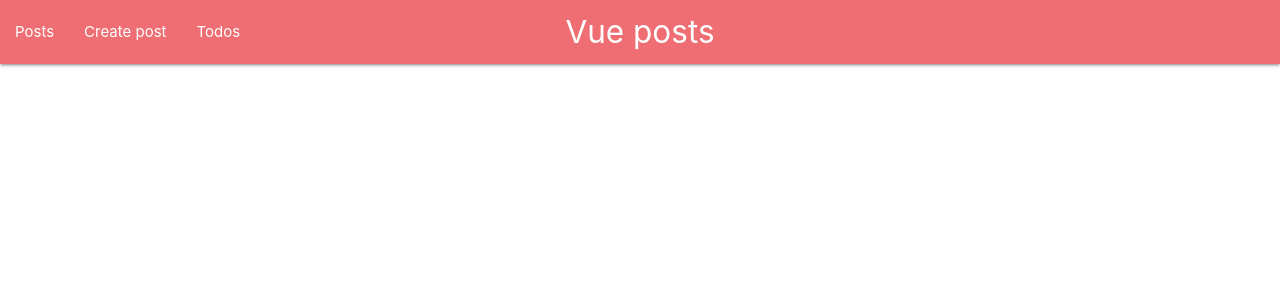
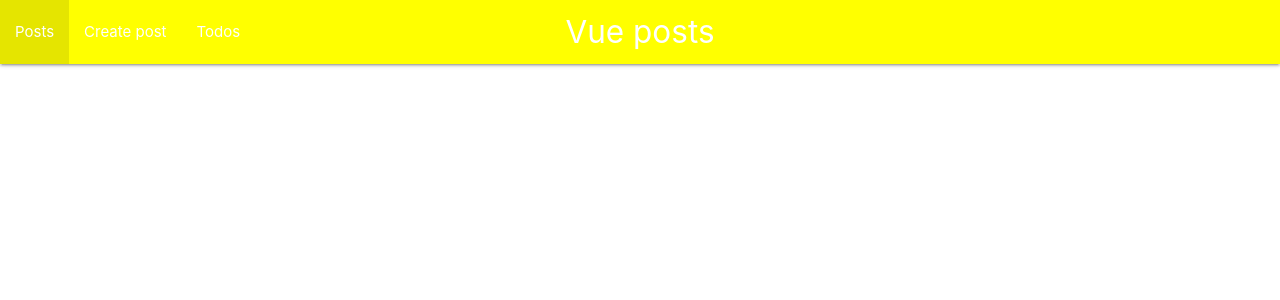
Before and after one commit to heapix-learn/vue-posts, a Vue app: page / in a window 1280 px wide. Shown: the top 300 px of the page. Built offline with nearby package versions, Linux system fonts and the light colour scheme.

Commit message:
add epileptical color-animation to header and fix its position on page

```diff
--- a/src/components/layouts/Header.vue
+++ b/src/components/layouts/Header.vue
@@ -12,3 +12,26 @@
     </nav>
   </div>
 </template>
+
+<style>
+  nav {
+  animation-name: color-change;
+  animation-iteration-count: infinite;
+  animation-direction: alternate;
+  animation-timing-function: ease;
+  animation-duration: 10s;
+  }
+  @keyframes color-change {
+    0% { background-color: black }
+    10% { background-color: blue }
+    20% { background-color: red }
+    30% { background-color: green }
+    40% { background-color: orange }
+    50% { background-color: yellow }
+    60% { background-color: pink }
+    70% { background-color: violet }
+    80% { background-color: brown }
+    90% { background-color: crimson }
+    100% { background-color: deeppink }
+  }
+</style>
--- a/src/components/layouts/Layout.vue
+++ b/src/components/layouts/Layout.vue
@@ -24,3 +24,12 @@ export default {
   }
 }
 </script>
+<style>
+  .header {
+    width: 100%;
+    position: fixed;
+  }
+  .main {
+    padding-top: 80px
+  }
+</style>
```
